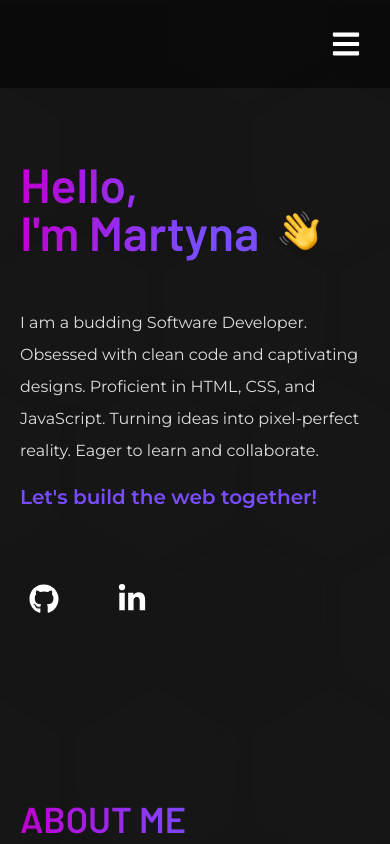
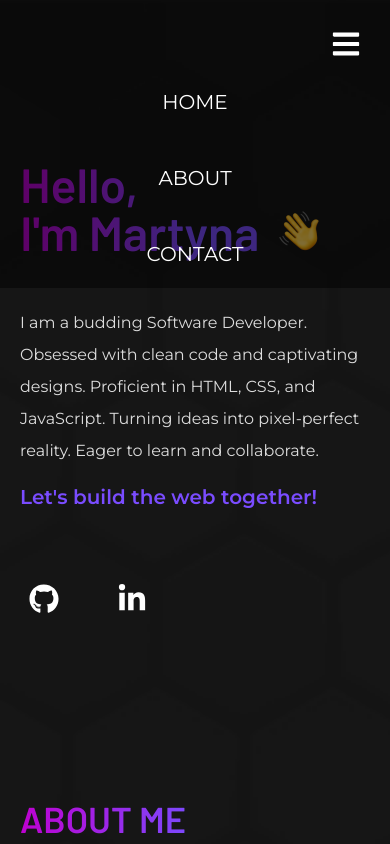
Before and after one commit to sharkanado/portfolio_website, a Next.js app: page / in a window 390 px wide. Both pictures are taken after a click on the button 346 px from the left and 44 px from the top of the page. Shown: the top 844 px of the page. Built offline with nearby package versions, Linux system fonts and the light colour scheme.

Commit message:
feat: expandable menu layout

```diff
--- a/src/components/Navbar.tsx
+++ b/src/components/Navbar.tsx
@@ -29,13 +29,30 @@ const Navbar = () => {
           ))}
         </nav>
       </div>
-      <div className="md:hidden fixed flex w-full justify-end top-0 left-0 p-5 bg-opacity-50 bg-black">
+      <div className="md:hidden flex flex-col items-end w-full fixed  top-0 left-0 p-5 bg-opacity-50 bg-black">
+        <div className="">
           <button
             className="btn btn-ghost rounded-full btn-square"
             onClick={() => setIsMenuOpen((prev) => !prev)}
           >
+            {" "}
             <FaBars size={30} />
           </button>
+        </div>
+        {isMenuOpen && (
+          <nav className="flex flex-col items-center mt-5 gap-12 px-5 container mx-auto justify-end">
+            {navLinks.map(({name, link}, idx) => (
+              <a
+                key={idx}
+                href={link}
+                className={`${montserrat.className} text-xl uppercase hover:text-pink transition-all`}
+                onClick={() => setIsMenuOpen(false)}
+              >
+                {name}
+              </a>
+            ))}
+          </nav>
+        )}
       </div>
     </div>
   );
```
Lines whose indentation alone changed are shown as unchanged.
